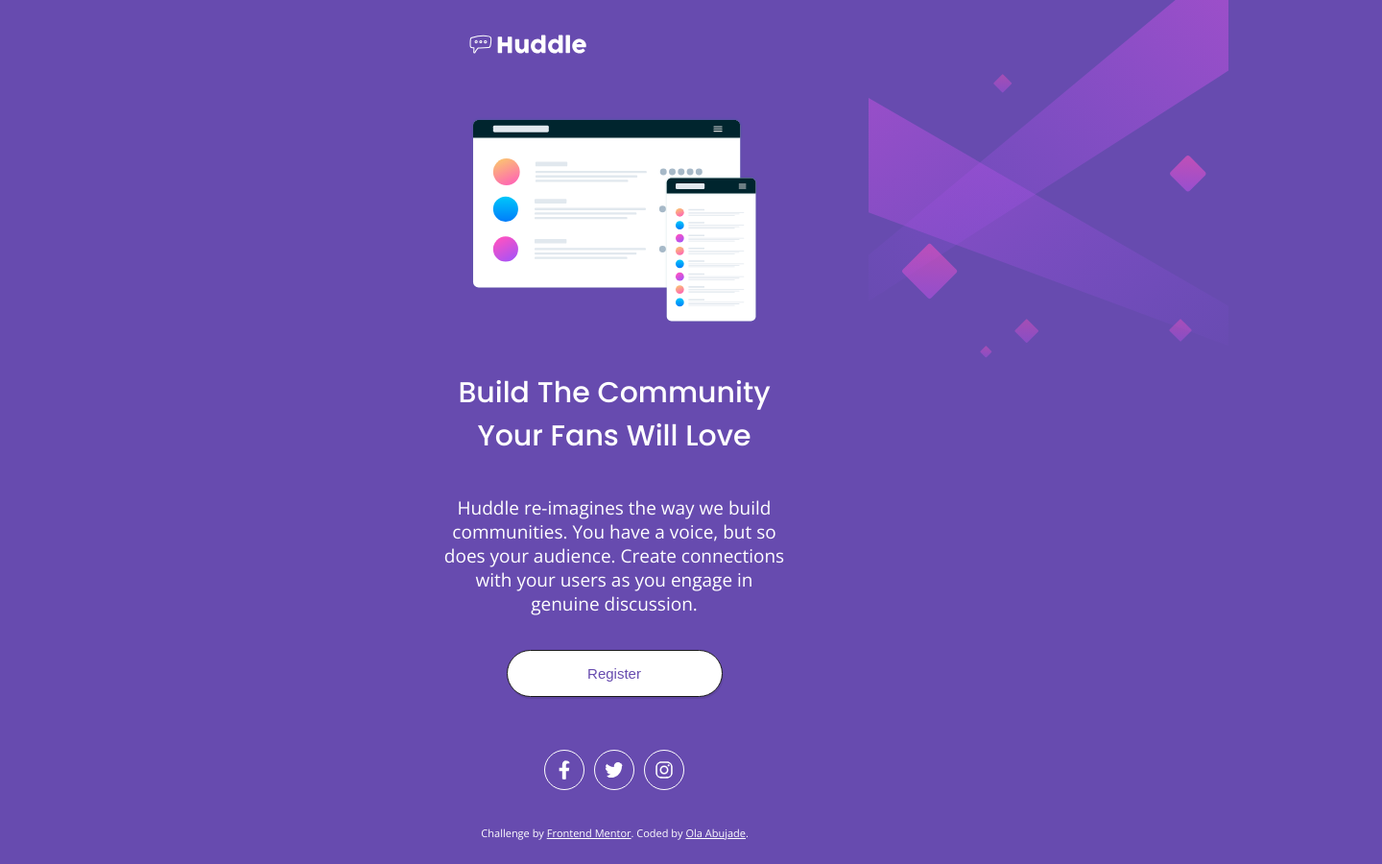
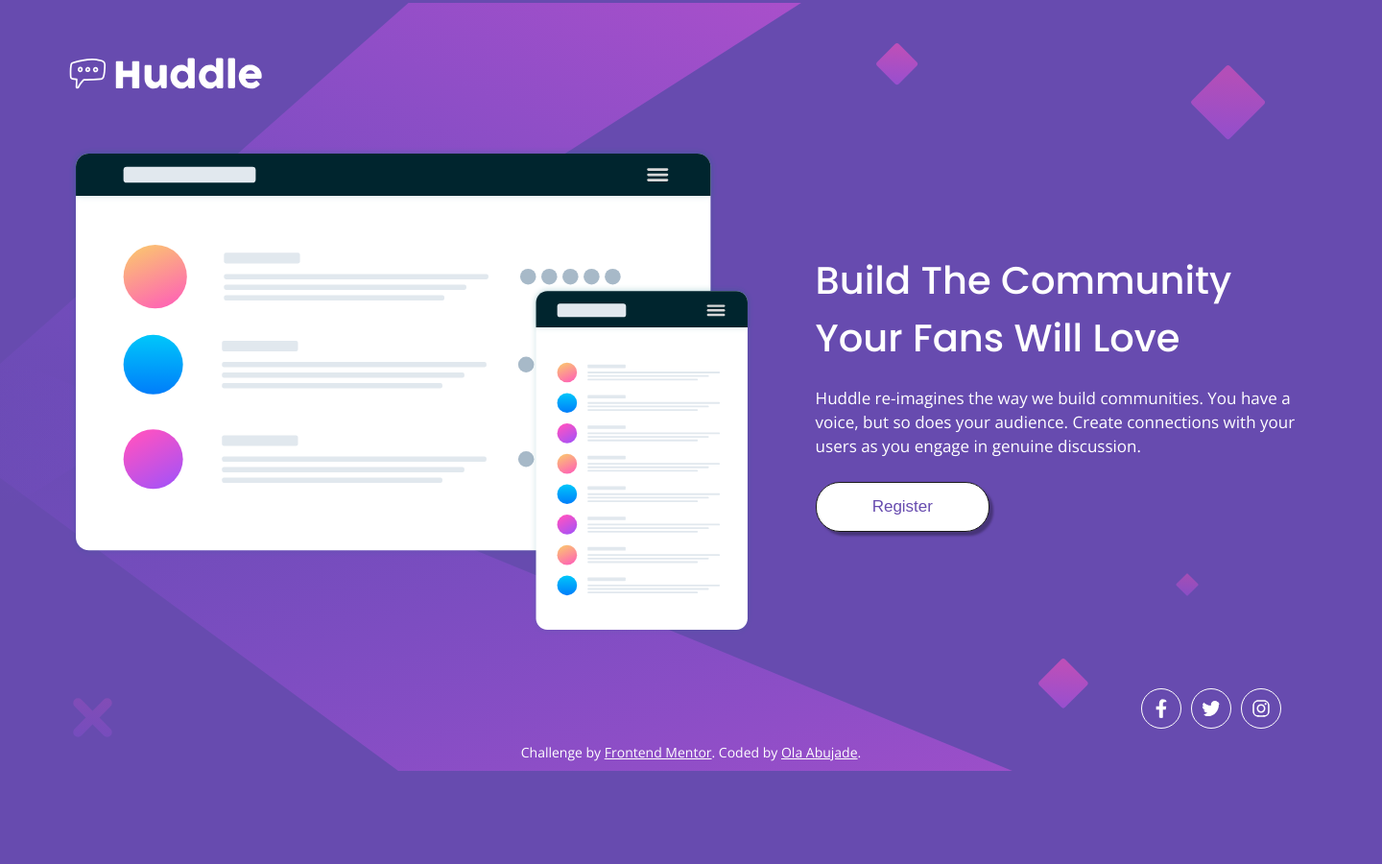
Before and after one commit to bosunabujade/huddle-landing-page, a plain HTML site: page index.html in a window 1280 px wide. Shown: the whole page at 96% size, 1440 px wide, since content can reach past the window. After the commit the page ends 806 px from the top, so only its background shows below. Drawn offline with nearby package versions, Linux system fonts and the light colour scheme.

Commit message:
Added the html and the css for the desktop version of the desgin comp including the active states

```diff
--- a/index.html
+++ b/index.html
@@ -17,11 +17,16 @@
 </head>
 <body>
   <main>
-    <img src="./images/logo.svg" alt="Huddle Logo" class="logo"/>
-    <img src="./images/illustration-mockups.svg" alt="mock website illustration" class="mock"/>
-    <h1>Build The Community Your Fans Will Love</h1>
-    <p>Huddle re-imagines the way we build communities. You have a voice, but so does your audience. Create connections with your users as you engage in genuine discussion.</p>
-    <button>Register</button>
+    <img src="./images/logo.svg" alt="Huddle Logo" class="logo">
+    <div class="landing">
+      <img src="./images/illustration-mockups.svg" alt="mock website illustration" class="mock">
+      <div class="main-text">
+        <h1>Build The Community Your Fans Will Love</h1>
+        <p>Huddle re-imagines the way we build communities. You have a voice, but so does your audience. Create connections with your users as you engage in genuine discussion.</p>
+        <button>Register</button>
+      </div>
+    </div>
+
     <div class="socials">
       <a href="https://facebook.com/" target="blank">
         <svg xmlns="http://www.w3.org/2000/svg" viewBox="0 0 320 512"><!--! Font Awesome Pro 6.2.1 by @fontawesome - https://fontawesome.com License - https://fontawesome.com/license (Commercial License) Copyright 2022 Fonticons, Inc. --><path d="M279.14 288l14.22-92.66h-88.91v-60.13c0-25.35 12.42-50.06 52.24-50.06h40.42V6.26S260.43 0 225.36 0c-73.22 0-121.08 44.38-121.08 124.72v70.62H22.89V288h81.39v224h100.17V288z"/></svg>
--- a/style.css
+++ b/style.css
@@ -1,44 +1,54 @@
 
 body {
-    font-family: 'Poppins', sans-serif;
-    margin: 0 auto;
-    padding: 0 ;
-    width: 375px;
-    justify-content: center;
     align-content: center;
     background-color: hsl(257, 40%, 49%);
     background-image: url("./images/bg-mobile.svg");
     background-repeat: no-repeat;
     background-position: right top;
     color: white;
+    font-family: 'Poppins', sans-serif;
+    justify-content: center;
+    margin: 0 auto;
+    padding: 0;
+    width: 375px;
+
 }
 
 main {
+    align-items: center;
     display: flex;
     flex-wrap: wrap;
     justify-content: center;
-    align-items: center;
 }
 
 .logo {
+    margin-right: auto;
+    margin-left: 20px;
     padding: 30px 0 60px 10px;
     width: 35%;
-    margin-right: auto;
-    margin-left: 20px;
 }
 
+.landing {
+    display: flex;
+    justify-content: center;
+    flex-wrap: wrap;
+}
 
 .mock {
-    width: 80%;
     margin-left: auto;
     margin-right: auto;
+    width: 80%;
 }
 
+.main-text {
+    text-align: center;
+}
 h1 {
     font-weight: 500;
     font-size: 30px ;
     margin-top: 50px;
-    text-align: center;
+    margin-left: auto;
+    margin-right: auto;
     width: 90%;
 
 }
@@ -47,8 +57,8 @@ p {
     font-family: 'Open Sans', sans-serif;
     font-size: 19px;
     font-weight: 400;
+    line-height: 25px;
     margin: 10px 0;
-    line-height: 25px;
     padding: 10px;
     text-align: center;
     width: 95%;
@@ -58,22 +68,22 @@ button {
     background: white;
     border: .5px solid #1b1b1b;
     border-radius: 25px;
-    box-shadow: 1px 2px #5f45a1;
-    color: #674baf;
+    color: #674BAF;
+    filter: drop-shadow(4px 4px 1px #473479);
     font-size: 15px;
     font-weight: 300;
     margin-top: 15px;
+    padding: 15px;
     width: 60%;
-    padding: 15px;
-
 }
 
 .socials{
-    width: 45%;
+    align-items: center;
     display: flex;
     justify-content: center;
-    align-items: center;
     margin-top: 50px;
+    width: 45%;
+
 }
 
 .socials a {
@@ -82,12 +92,12 @@ button {
 
 
 svg {
-    height: 20px;
-    width: 20px;
-    fill: white;
     border: 1px solid white;
     border-radius: 50%;
+    fill: white;
+    height: 20px;
     padding: 10px;
+    width: 20px;
 }
 
 .attribution {
@@ -98,3 +108,76 @@ text-align: center;
 .attribution a {
 color: white;
 }
+
+@media only screen and (min-width:1200px) {
+    body {
+        background-image: url("./images/bg-desktop.svg");
+        background-position: left;
+        width: 1440px;
+    }
+
+    .logo {
+        padding: 50px 50px 50px 50px;
+        margin: 0 1100px 0 0;
+        width: 15%;
+    }
+    .landing {
+        align-items: center;
+        justify-content: space-between;
+        width: 90%;
+    }
+
+    .mock {
+        margin-right: 0;
+        margin-left: 0;
+        width: 55%;
+    }
+
+    .main-text {
+        display: flex;
+        flex-direction: column;
+        justify-content: flex-start;
+        width: 40%;
+    }
+
+    h1 {
+        font-size: 40px;
+        margin: 0 0 20px 0;
+        text-align: start;
+        width: 100%;
+    }
+
+    p {
+        font-size: 17px;
+        margin: 0 0 10px 0;
+        padding: 0;
+        text-align: start;
+        width: 100%;
+    }
+
+    button {
+        font-size: 17px;
+        width: 35%;
+    }
+
+    button:hover {
+        background: #e882e8;
+        color: white;
+    }
+
+    .socials {
+        margin-right: 100px;
+        justify-content: flex-end;
+        width: 100%;
+    }
+
+    svg:hover {
+        border: 1px solid #e882e8;
+        fill: #e882e8;
+    }
+
+    .attribution {
+        font-size: 14px;
+    }
+
+}
```
